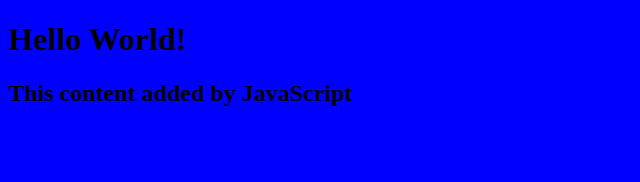
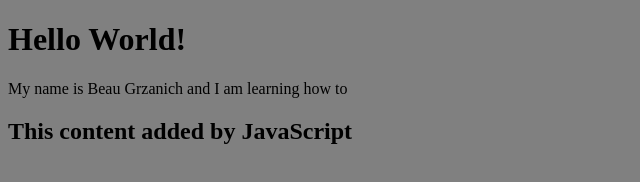
Before and after one commit to beaugrzanich/my-personal-website, a plain HTML site: page index.html in a window 1280 px wide. Shown: the whole page, without its empty margins (0-640 px from the left). Drawn offline with Linux system fonts and the light colour scheme.

Commit message:
update colors

```diff
--- a/index.html
+++ b/index.html
@@ -4,7 +4,7 @@
     <link rel="stylesheet" href="style.css" />
     <title>My Personal Website</title></head>
   <body><h1>Hello World!</h1>
-
+My name is Beau Grzanich and I am learning how to
 <script src="script.js"></script>
 </body>
 </html>
--- a/script.js
+++ b/script.js
@@ -1,4 +1,3 @@
 const h2 = document.createElement("h2");
 h2.textContent = "This content added by JavaScript";
-
 document.querySelector("body").appendChild(h2);
--- a/style.css
+++ b/style.css
@@ -1,3 +1,4 @@
 body {
-    background: blue;
+    background: grey;
+    color: black;
   }
```
